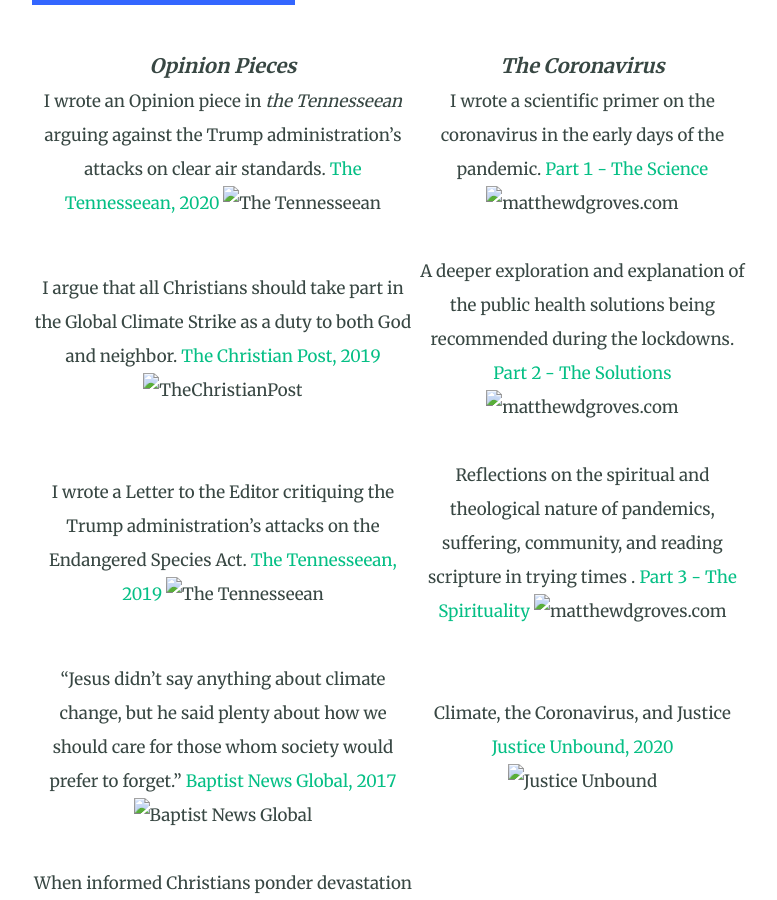
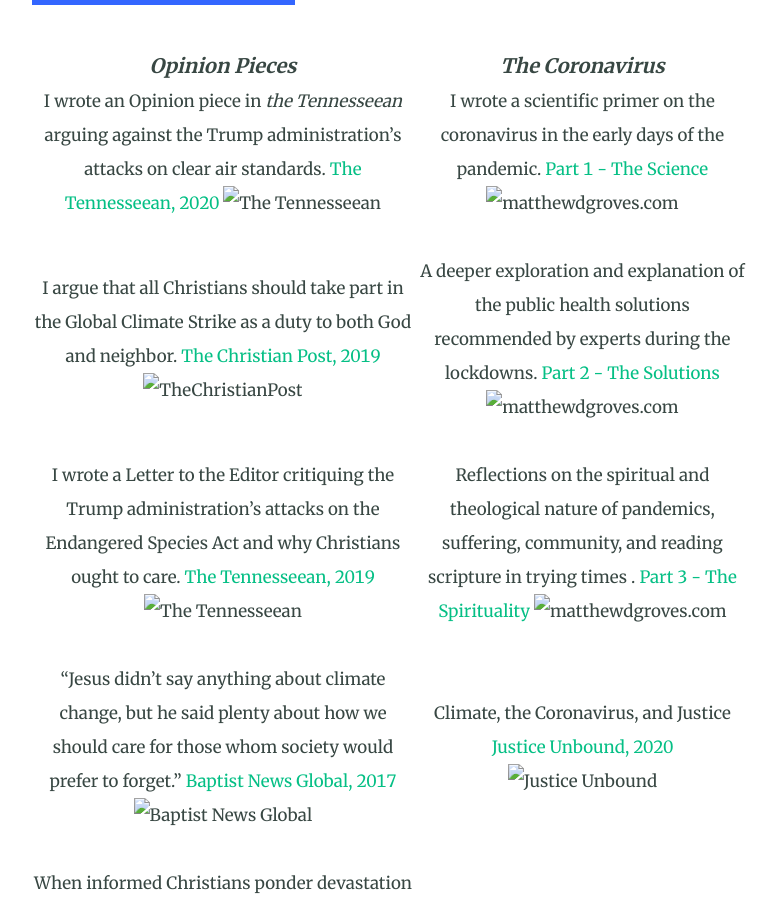
Before and after one commit to matthewdgroves/matthewdgroves.github.io, a Jekyll site: the page built from writings.md, in a window 1280 px wide and 900 px high, scrolled down 757 px. Shown: the whole window, without its empty margins (251-1028 px from the left). Built offline with Jekyll 4.4.1, drawn with Linux system fonts in a browser that asks for light colours.

Commit message:
Update writings.md

```diff
--- a/writings.md
+++ b/writings.md
@@ -14,9 +14,9 @@
 | :----------:         | --- | :-----:             |
 | I wrote an Opinion piece in *the Tennesseean* arguing against the Trump administration’s attacks on clear air standards. [The Tennesseean, 2020](https://www.tennessean.com/story/opinion/2020/03/09/california-clean-car-standard-deserves-support/4980634002/) ![The Tennesseean](assets/images/Tennesseean.png) | | I wrote a scientific primer on the coronavirus in the early days of the pandemic. [Part 1 - The Science](/PartOneScience) ![matthewdgroves.com](assets/images/Logos/logo.jpeg) |
 |  ||  |
-| I argue that all Christians should take part in the Global Climate Strike as a duty to both God and neighbor. [The Christian Post, 2019](https://www.christianpost.com/voice/were-young-evangelicals-and-were-striking-for-the-climate-will-you-join-us.html) <br/> ![TheChristianPost](assets/images/Orgs/The Christian Post.png) | | A deeper exploration and explanation of the public health solutions being recommended during the lockdowns. [Part 2 - The Solutions](/PartTwoSolutions) ![matthewdgroves.com](assets/images/Logos/logo.jpeg) |
+| I argue that all Christians should take part in the Global Climate Strike as a duty to both God and neighbor. [The Christian Post, 2019](https://www.christianpost.com/voice/were-young-evangelicals-and-were-striking-for-the-climate-will-you-join-us.html) <br/> ![TheChristianPost](assets/images/Orgs/The Christian Post.png) | | A deeper exploration and explanation of the public health solutions recommended by experts during the lockdowns. [Part 2 - The Solutions](/PartTwoSolutions) ![matthewdgroves.com](assets/images/Logos/logo.jpeg) |
 |  ||  |
-| I wrote a Letter to the Editor critiquing the Trump administration’s attacks on the Endangered Species Act. [The Tennesseean, 2019](assets/LTETennessean.pdf) ![The Tennesseean](assets/images/Tennesseean.png)| | Reflections on the spiritual and theological nature of pandemics, suffering, community, and reading scripture in trying times . [Part 3 - The Spirituality](/PartThreeSpirituality) ![matthewdgroves.com](assets/images/Logos/logo.jpeg) |
+| I wrote a Letter to the Editor critiquing the Trump administration’s attacks on the Endangered Species Act and why Christians ought to care. [The Tennesseean, 2019](assets/LTETennessean.pdf) ![The Tennesseean](assets/images/Tennesseean.png)| | Reflections on the spiritual and theological nature of pandemics, suffering, community, and reading scripture in trying times . [Part 3 - The Spirituality](/PartThreeSpirituality) ![matthewdgroves.com](assets/images/Logos/logo.jpeg) |
 |  ||  |
 | "Jesus didn’t say anything about climate change, but he said plenty about how we should care for those whom society would prefer to forget.” [Baptist News Global, 2017](https://baptistnews.com/article/climate-change-gospel-issue-time-christians-acknowledged/) ![Baptist News Global](assets/images/BNG.png) || Climate, the Coronavirus, and Justice [Justice Unbound, 2020](https://justiceunbound.org/climate-the-coronavirus-and-justice/) ![Justice Unbound](assets/images/JusticeUnboundLogoBlack.png)|
 |  ||  |
```
